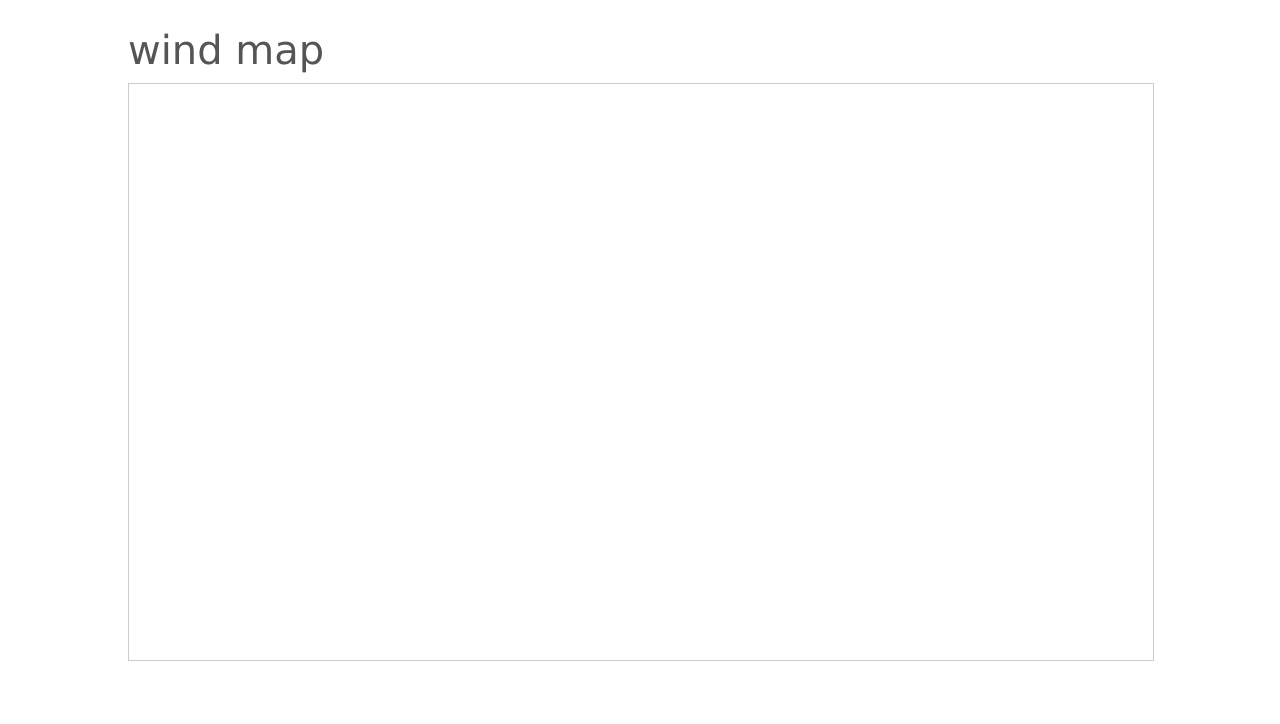
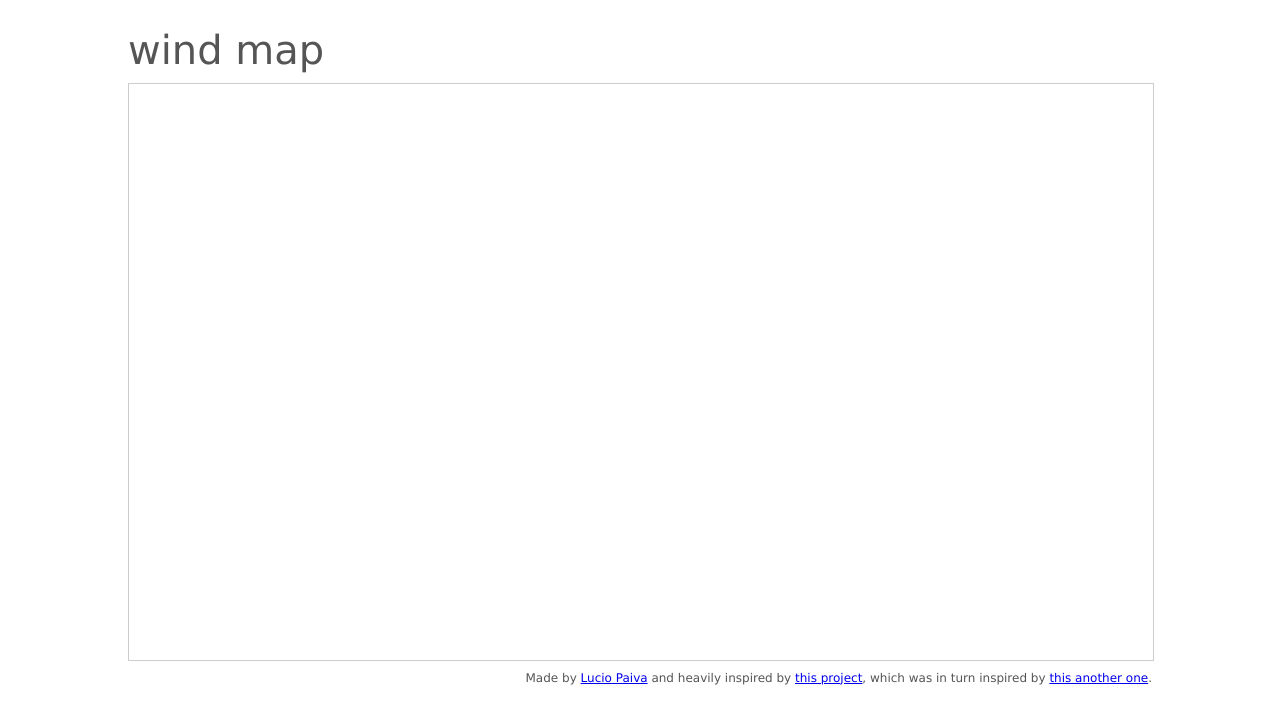
Before and after one commit to luciopaiva/flow-field, a plain HTML site: page index.html in a window 1280 px wide. Drawn offline with Linux system fonts and the light colour scheme.

Commit message:
Page footer

```diff
--- a/index.html
+++ b/index.html
@@ -18,6 +18,11 @@
     <div id="canvas-container">
         <canvas id="wind-map"></canvas>
     </div>
+    <div id="page-footer">
+        Made by <a href="http://luciopaiva.com">Lucio Paiva</a> and heavily inspired by
+        <a href="https://earth.nullschool.net">this project</a>, which was in turn inspired by
+        <a href="http://hint.fm/wind/">this another one</a>.
+    </div>
 </div>
 
 </body>
--- a/wind-map.css
+++ b/wind-map.css
@@ -1,6 +1,7 @@
 
 :root {
     --app-width: 1024px;  /* dictates the final size of the canvas */
+    --margin: 10px;
 }
 
 body {
@@ -29,7 +30,7 @@ hr {
 #page-header h1 {
     font-weight: normal;
     font-size: 40px;
-    margin-bottom: 10px;
+    margin-bottom: var(--margin);
 }
 
 #canvas-container {
@@ -41,3 +42,9 @@ hr {
     display: block;
     border: 1px solid #ccc;
 }
+
+#page-footer {
+    text-align: right;
+    margin-top: var(--margin);
+    font-size: 12px;
+}
```
